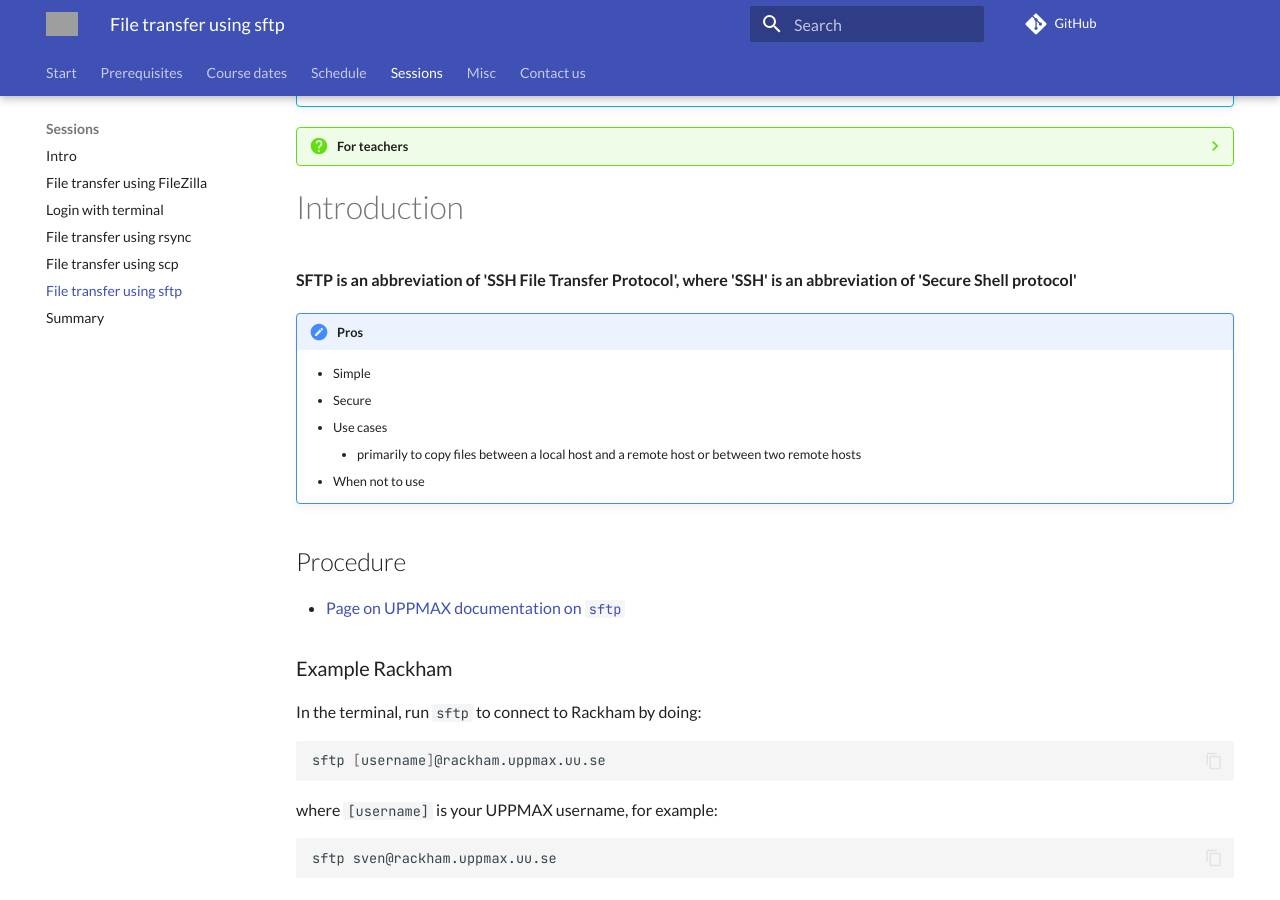
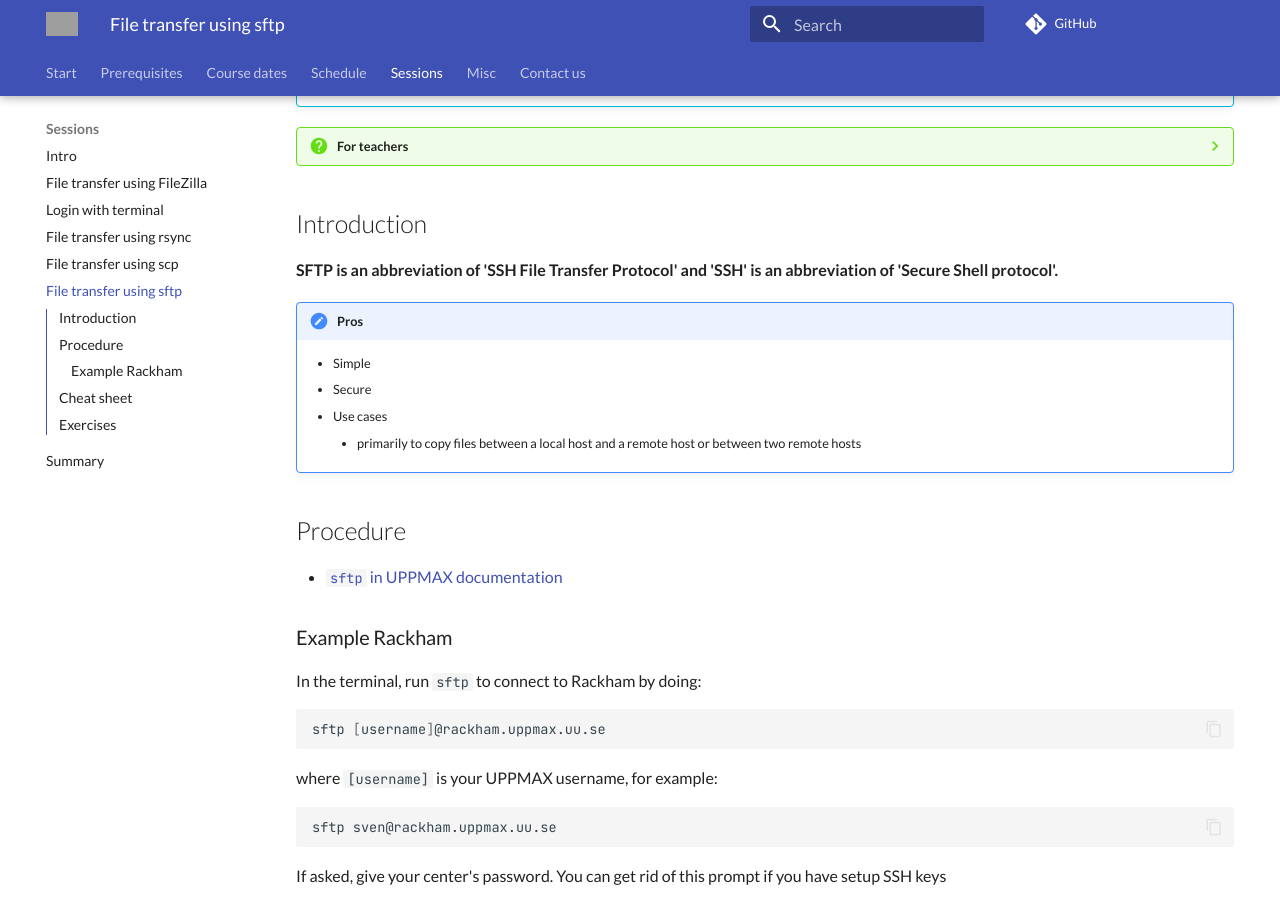
Before and after one commit to UPPMAX/naiss_file_transfer_course, an MkDocs documentation site: the page built from docs/sessions/sftp/README.md, in a window 1280 px wide and 900 px high, scrolled down 272 px. Built offline with MkDocs 1.6.1 and Material for MkDocs 9.7.7, drawn with Linux system fonts in a browser that asks for light colours; comment, search, counter and statistics services are not loaded; grey boxes are pictures that could not be loaded.

Commit message:
README.md fix md

```diff
--- a/docs/sessions/sftp/README.md
+++ b/docs/sessions/sftp/README.md
@@ -30,9 +30,10 @@
     - Who has heard of `sftp`?
     - Who has already used `sftp`?
 
-# Introduction
+## Introduction
 
-**SFTP is an abbreviation of 'SSH File Transfer Protocol', where 'SSH' is an abbreviation of 'Secure Shell protocol'**
+**SFTP is an abbreviation of 'SSH File Transfer Protocol' and
+ 'SSH' is an abbreviation of 'Secure Shell protocol'.**
 
 !!! note "Pros"
 
@@ -40,11 +41,10 @@
     - Secure
     - Use cases
         - primarily to copy files between a local host and a remote host or between two remote hosts
-    - When not to use
 
 ## Procedure
 
-- [Page on UPPMAX documentation on ``sftp``](https://docs.uppmax.uu.se/software/rackham_file_transfer_using_sftp)
+- [`sftp` in UPPMAX documentation](https://docs.uppmax.uu.se/software/rackham_file_transfer_using_sftp)
 
 ### Example Rackham
 
```
